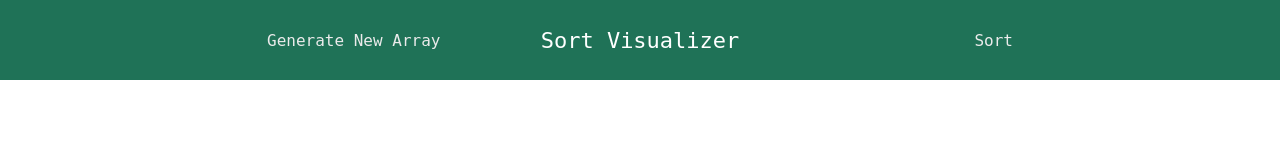
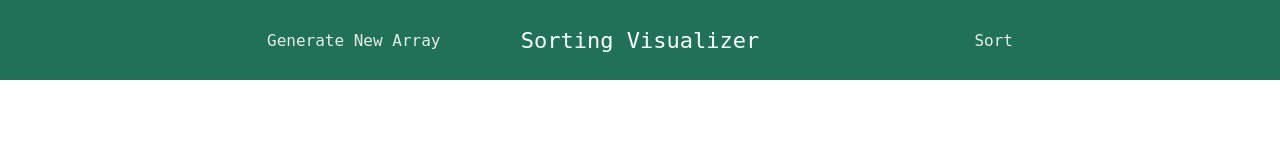
Before and after one commit to Subhash3/sorting-visualizer, a React (Create React App) app in the folder visualizer/: page / in a window 1280 px wide. Shown: the top 160 px of the page. Built offline with nearby package versions, Linux system fonts and the light colour scheme.

Commit message:
Modified the title a bit

```diff
--- a/visualizer/src/components/MenuBar/MenuBar.tsx
+++ b/visualizer/src/components/MenuBar/MenuBar.tsx
@@ -37,7 +37,7 @@ export default function MenuBar({ sortHandler }: MenuBarProps) {
                 className="generate-new-array-btn"
                 onClick={generateNewArray}
             >Generate New Array</button>
-            <div className="title">Sort Visualizer</div>
+            <div className="title">Sorting Visualizer</div>
             <button
                 className="sort-btn"
                 onClick={sortHandler}
```
